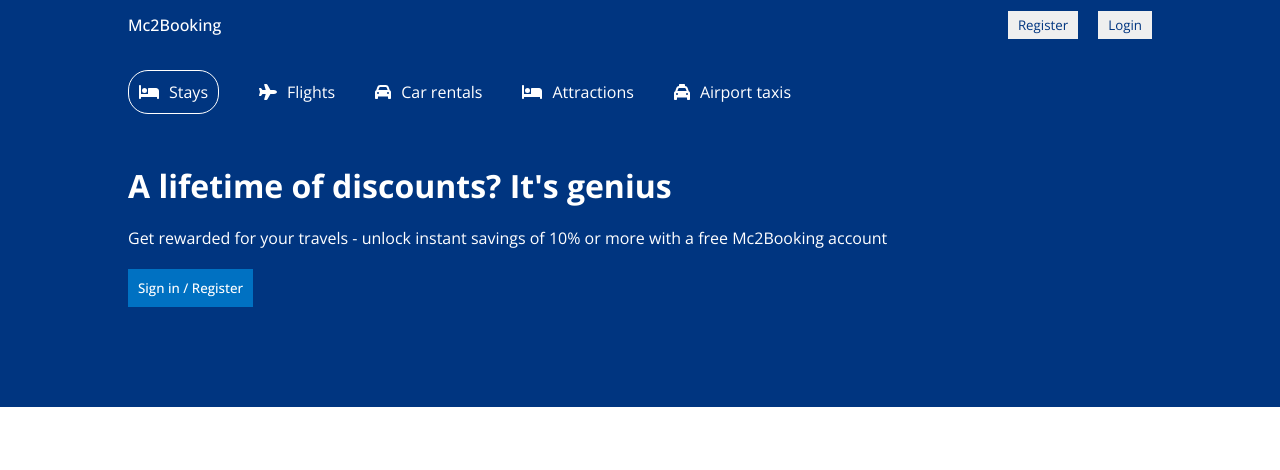
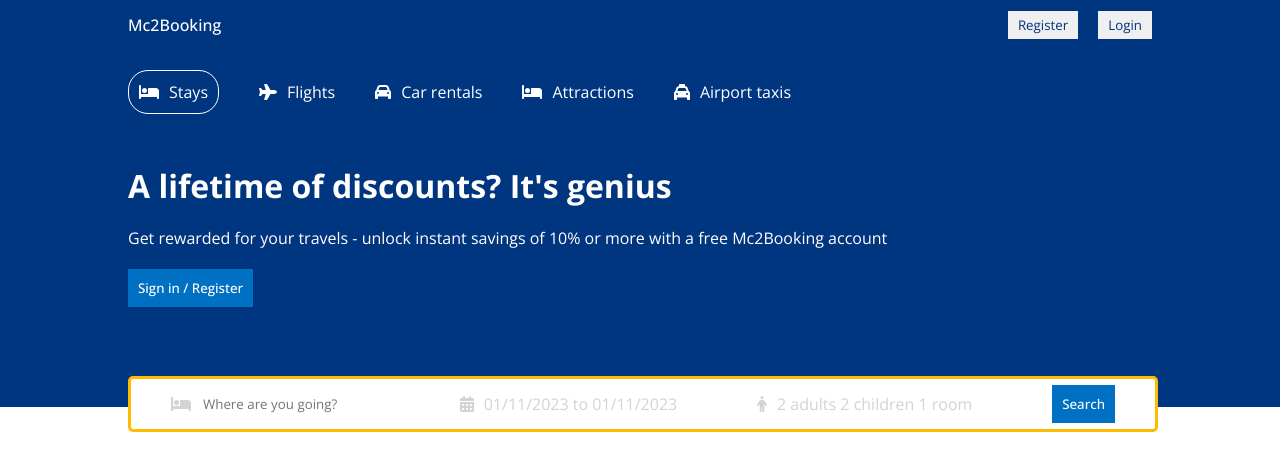
Before and after one commit to Khadija-Ou/Booking-App, a React (Create React App) app: page / in a window 1280 px wide. Shown: the top 470 px of the page. Built offline with nearby package versions, Linux system fonts and the light colour scheme.

Commit message:
the header changes, the overall design & Date (calender component display using React Hook

```diff
--- a/package.json
+++ b/package.json
@@ -10,7 +10,9 @@
     "@testing-library/jest-dom": "^5.16.4",
     "@testing-library/react": "^13.1.1",
     "@testing-library/user-event": "^13.5.0",
+    "date-fns": "^2.29.3",
     "react": "^18.0.0",
+    "react-date-range": "^1.4.0",
     "react-dom": "^18.0.0",
     "react-router-dom": "^6.6.2",
     "react-scripts": "5.0.1",
--- a/src/components/header/Header.jsx
+++ b/src/components/header/Header.jsx
@@ -2,12 +2,28 @@
 import { FontAwesomeIcon } from '@fortawesome/react-fontawesome'
 import {
   faBed,
+  faCalendarDays,
   faCar,
+  faPerson,
   faPlane,
   faTaxi,
 } from '@fortawesome/free-solid-svg-icons'
+import { DateRange } from 'react-date-range'
+import { useState } from 'react'
+import 'react-date-range/dist/styles.css' // main css file
+import 'react-date-range/dist/theme/default.css' // theme css file
+import { format } from 'date-fns'
 
 const Header = () => {
+  const [date, setDate] = useState([
+    {
+      startDate: new Date(),
+      endDate: new Date(),
+      key: 'selection',
+    },
+  ])
+  const [openDate, setOpenDate] = useState(false)
+
   return (
     <div className='header'>
       <div className='headerContainer'>
@@ -41,6 +57,47 @@
           10% or more with a free Mc2Booking account
         </p>
         <button className='headerButton'>Sign in / Register</button>
+        <div className='headerSearch'>
+          <div className='headerSearchItem'>
+            <FontAwesomeIcon icon={faBed} className='headerIcon' />
+            <input
+              type='text'
+              placeholder='Where are you going?'
+              className='headerSearchInput'
+            />
+          </div>
+          <div className='headerSearchItem'>
+            <FontAwesomeIcon
+              icon={faCalendarDays}
+              className='headerIcon'
+            />
+            <span
+              onClick={() => setOpenDate(!openDate)}
+              className='headerSearchText'
+            >
+              {`${format(date[0].startDate, 'MM/dd/yyyy')} to
+            ${format(date[0].endDate, 'MM/dd/yyyy')}`}
+            </span>
+            {openDate && (
+              <DateRange
+                editableDateInputs={true}
+                onChange={(item) => setDate([item.selection])}
+                moveRangeOnFirstSelection={false}
+                ranges={date}
+                className='date'
+              />
+            )}
+          </div>
+          <div className='headerSearchItem'>
+            <FontAwesomeIcon icon={faPerson} className='headerIcon' />
+            <span className='headerSearchText'>
+              2 adults 2 children 1 room
+            </span>
+          </div>
+          <div className='headerSearchItem'>
+            <button className='headerButton'>Search</button>
+          </div>
+        </div>
       </div>
     </div>
   )
--- a/src/components/header/header.scss
+++ b/src/components/header/header.scss
@@ -3,6 +3,7 @@
   background-color: #003580;
   display: flex;
   justify-content: center;
+  position: relative;
 
   .headerContainer {
     width: 100%;
@@ -35,5 +36,39 @@
       padding: 10px;
       cursor: pointer;
     }
+    .headerSearch {
+      height: 30px;
+      background-color: white;
+      border: 3px solid #febb02;
+      display: flex;
+      align-items: center;
+      justify-content: space-around;
+      padding: 10px 0px;
+      border-radius: 5px;
+      position: absolute;
+      bottom: -25px;
+      width: 100%;
+      max-width: 1024px;
+      .headerSearchItem {
+        display: flex;
+        align-items: center;
+        gap: 10px;
+        .headerIcon {
+          color: lightgray;
+        }
+        .headerSearchInput {
+          border: none;
+          outline: none;
+        }
+        .headerSearchText {
+          color: lightgray;
+          cursor: pointer;
+        }
+        .date {
+          position: absolute;
+          top: 50px;
+        }
+      }
+    }
   }
 }
```
Also changed, not shown: 1 other file (tests, documents, lock files or other folders).
